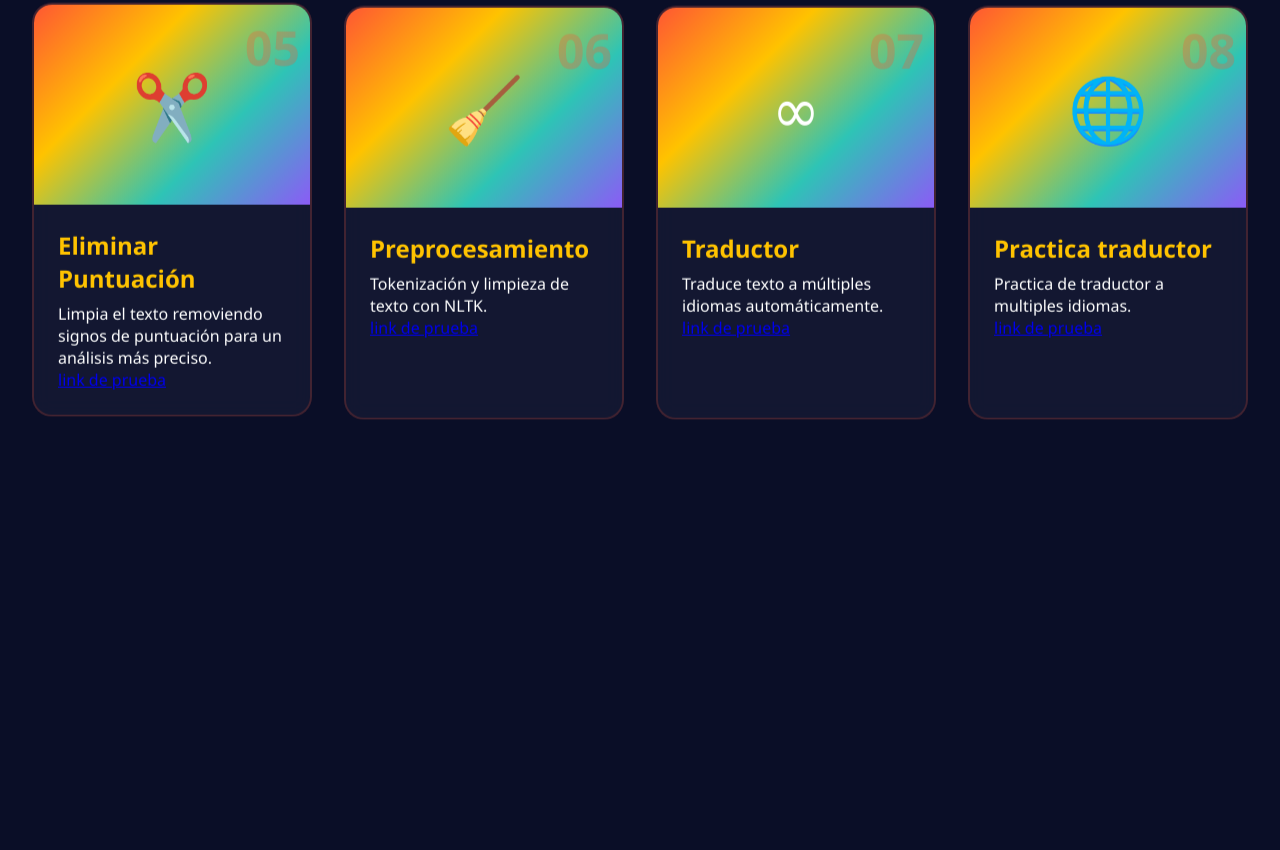
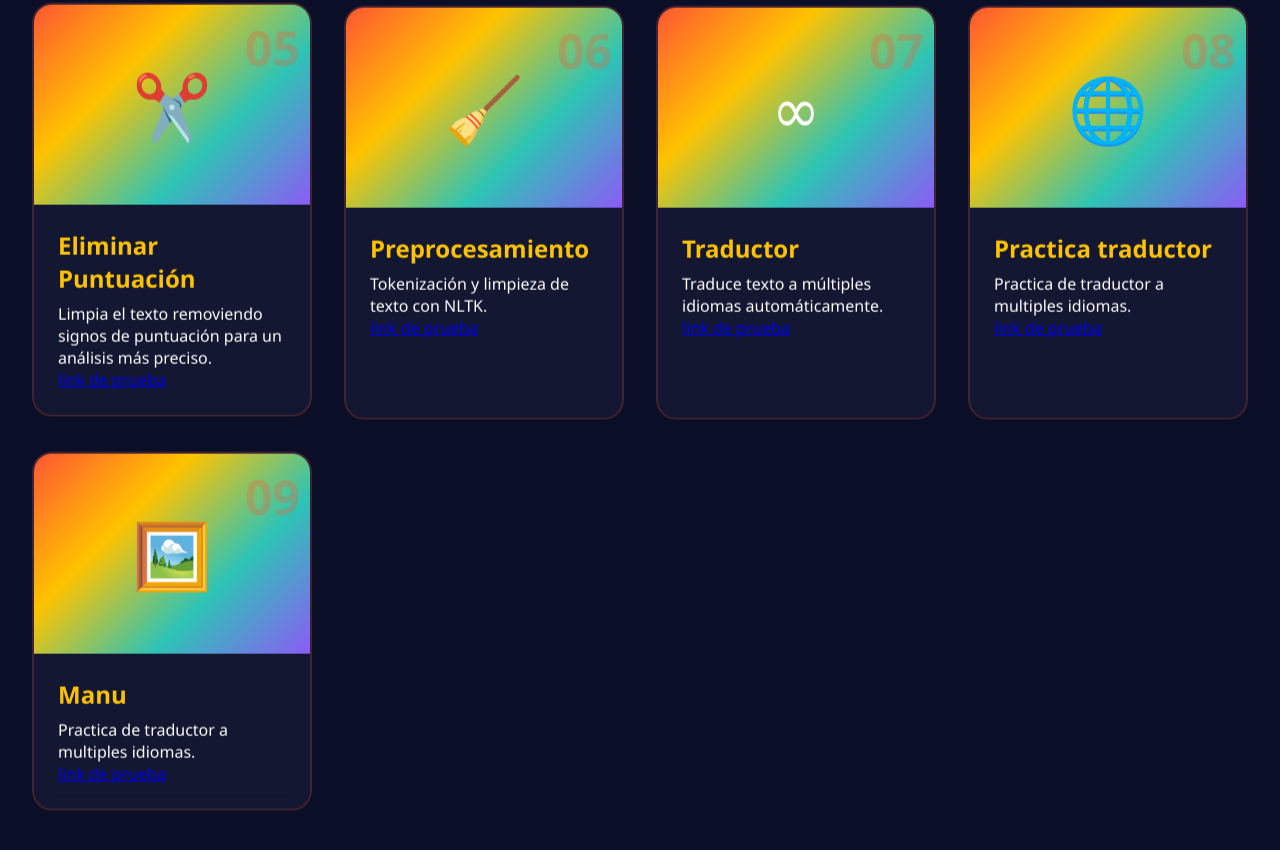
Before and after one commit to davidmoguelcb144-pixel/Portafolio_PNL, a plain HTML site: page index.html in a window 1280 px wide. Shown: the part 1424-2274 px from the top of the page. Before the commit the page ends 1923 px from the top, so only its background shows below. Drawn offline with Linux system fonts and the light colour scheme.

Commit message:
Update index.html

```diff
--- a/index.html
+++ b/index.html
@@ -417,6 +417,18 @@
                     <a href="practica.html">link de prueba</a>
                 </div>
             </div>
+            <!-- Card 9: Menu -->
+            <div class="card">
+                <div class="card-image">
+                    <span class="card-number">09</span>
+                    🖼️
+                </div>
+                <div class="card-content">
+                    <h3 class="card-title">Manu</h3>
+                    <p>Practica de traductor a multiples idiomas.</p>
+                    <a href="preprocesamientomenu.html">link de prueba</a>
+                </div>
+            </div>
         </div>
     </section>
 </body>
```
